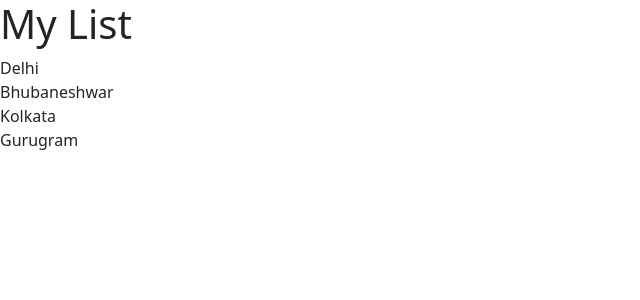
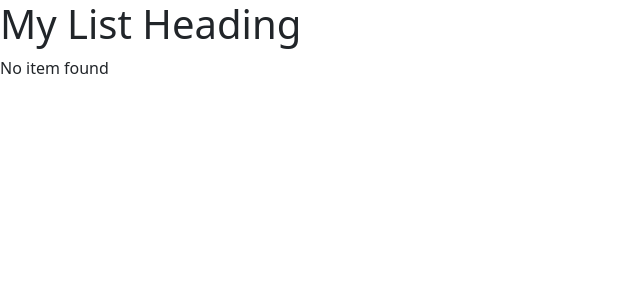
Before and after one commit to Ayush29Ayush/React-Vite-Ts-App, a React (Vite) app: page / in a window 1280 px wide. Shown: the top 300 px of the page, without its empty margins (0-640 px from the left). Built offline with nearby package versions, Linux system fonts and the light colour scheme.

Commit message:
refactor - Added Conditional Rendering

```diff
--- a/src/components/ListGroup.tsx
+++ b/src/components/ListGroup.tsx
@@ -1,12 +1,37 @@
 // import { Fragment } from "react";
 
 function ListGroup() {
-  const items = ["Delhi", "Bhubaneshwar", "Kolkata", "Gurugram"];
+  // const items = ["Delhi", "Bhubaneshwar", "Kolkata", "Gurugram"];
+  let items = ["Delhi", "Bhubaneshwar", "Kolkata", "Gurugram"];
+  items = [];
+
+  // Normal Rendering
+  // if (items.length === 0)
+  //   return (
+  //     <>
+  //       <h1>List Items</h1>
+  //       <p>No items found</p>
+  //     </>
+  //   );
+
+  // const message = items.length === 0 ? <p>No item found</p> : null;
+
+  //! We can also use a function to get the correct output
+  //! Benifits of using function is that we can have parameters
+  // const getMessage = () => {
+  //   return items.length === 0 ? <p>No item found</p> : null
+  // }
 
   return (
     // <Fragment></Fragment>
     <>
-      <h1>My List</h1>
+      <h1>My List Heading</h1>
+      {/* //! Conditional Rendering */}
+      {/* { items.length===0 ? <p>No item found</p> : null } */}
+      {/* //! We can also use AND gate logic i.e (1 && 'A' => 'A') */}
+      {items.length === 0 && <p>No item found</p>}
+      {/* {message} */}
+      {/* {getMessage()} */}
       <ul className="list-group">
         {/* <li className="list-group-item">An item</li>
         <li className="list-group-item">A second item</li>
```
